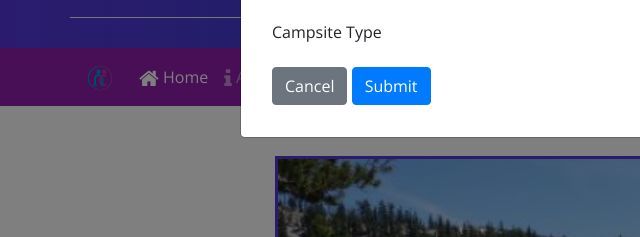
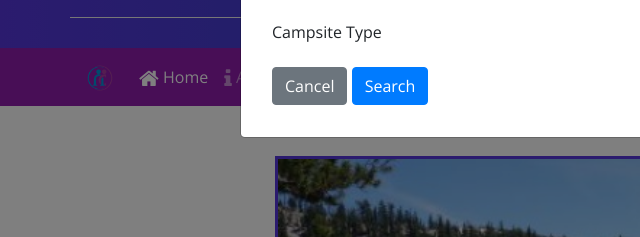
Before and after one commit to juanmriosv/FullStack-nuCamp, a website: page index.html in a window 1280 px wide. Both pictures are taken after a click on the button "Reserve Campsite". Shown: the part 215-452 px from the top of the page, 0-640 px from the left. Drawn offline with nearby package versions, Linux system fonts and the light colour scheme.

Commit message:
clean up

```diff
--- a/index.html
+++ b/index.html
@@ -87,7 +87,7 @@
                             <div class="form-group row">
                                 <div class="col">
                                     <button type="submit" class="btn btn-secondary" data-dismiss="modal">Cancel</button>
-                                    <button type="submit" class="btn btn-primary">Submit</button>
+                                    <button type="submit" class="btn btn-primary">Search</button>
                                 </div>
                             </div>
 
```
